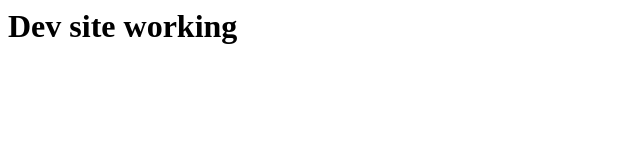
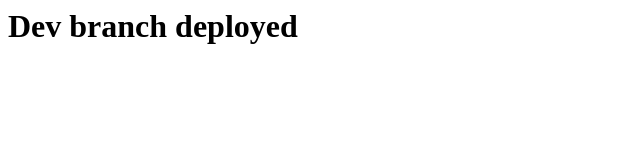
Before and after one commit to dhugfe/appdomain-dev, a plain HTML site: page index.html in a window 1280 px wide. Shown: the whole page, without its empty margins (0-640 px from the left). Drawn offline with Linux system fonts and the light colour scheme.

Commit message:
deploy: dhugfe/draft@d39ffe491591f3f41fbf783ea4b2d8c1458842bb

```diff
--- a/index.html
+++ b/index.html
@@ -1 +1 @@
-<h1>Dev site working</h1>
+<h1> Dev branch deployed</h1>
```
Also changed, not shown: src/helloWorld.txt (added), 5 other files.
